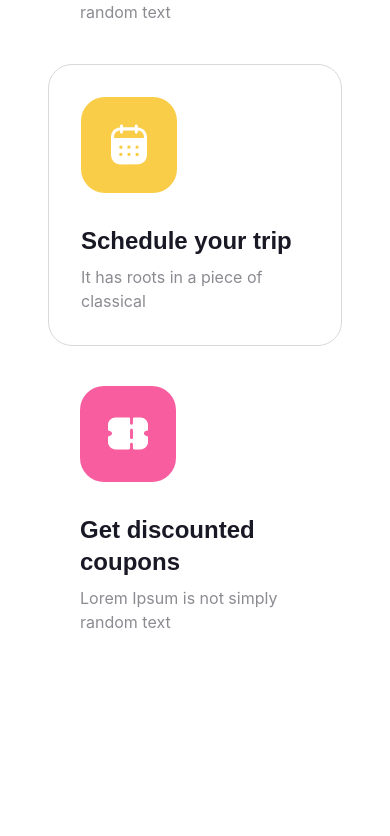
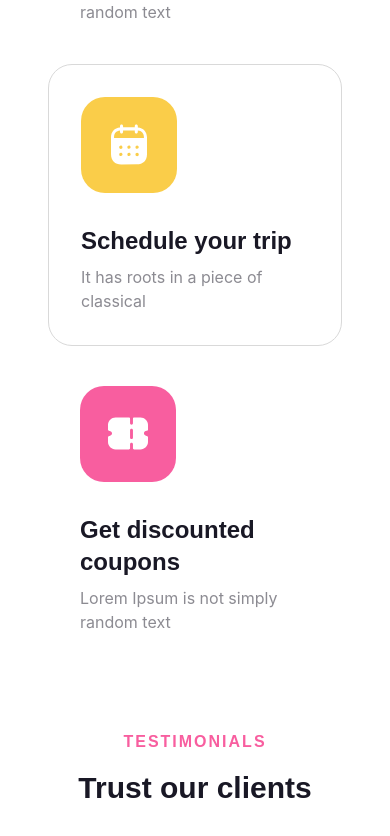
Before and after one commit to ervanervan/travlog, a React (Vite) app: page / in a window 390 px wide. Shown: the part 6532-7368 px from the top of the page. Before the commit the page ends 7230 px from the top, so only its background shows below. Built offline with nearby package versions, Linux system fonts and the light colour scheme.

Commit message:
Finished creating testimonial section on mobile display

```diff
--- a/src/Data.jsx
+++ b/src/Data.jsx
@@ -10,6 +10,7 @@ import icon from "./assets/icon-star.svg";
 import iconfeature1 from "./assets/icon-location.svg";
 import iconfeature2 from "./assets/icon-calendar.svg";
 import iconfeature3 from "./assets/icon-discount.svg";
+import iconTestimonial from "./assets/icon-starTestimonial.svg";
 
 export const DATA_CATEGORIES = [
   {
@@ -109,3 +110,30 @@ export const DATA_FEATURES = [
     color: "#F85E9F",
   },
 ];
+
+export const DATA_TESTIMONIALS = [
+  {
+    id: 1,
+    name: "Mark Smith",
+    work: "Travel Enthusiast",
+    iconTestimonial: iconTestimonial,
+    testimonial:
+      "Contrary to popular belief, Lorem Ipsum is not simply random text. It has roots in a piece of classical Latin literature from 45 BC.",
+  },
+  {
+    id: 2,
+    name: "Ervan",
+    work: "Travel Enthusiast",
+    iconTestimonial: iconTestimonial,
+    testimonial:
+      "Contrary to popular belief, Lorem Ipsum is not simply random text. It has roots in a piece of classical Latin literature from 45 BC.",
+  },
+  {
+    id: 3,
+    name: "Creative",
+    work: "Travel Enthusiast",
+    iconTestimonial: iconTestimonial,
+    testimonial:
+      "Contrary to popular belief, Lorem Ipsum is not simply random text. It has roots in a piece of classical Latin literature from 45 BC.",
+  },
+];
--- /dev/null
+++ b/src/components/Testimonial.jsx
@@ -0,0 +1,18 @@
+import React from "react";
+
+export default function Testimonial() {
+  return (
+    <section className="">
+      <div className="px-4 py-8">
+        <div className="text-center">
+          <h3 className="font-bold text-textSecondary text-base uppercase tracking-[2px] mb-4">
+            Testimonials
+          </h3>
+          <h2 className="text-textBlack font-bold text-3xl">
+            Trust our clients
+          </h2>
+        </div>
+      </div>
+    </section>
+  );
+}
--- a/src/pages/HomePage.jsx
+++ b/src/pages/HomePage.jsx
@@ -5,6 +5,7 @@ import Service from "../components/Service";
 import Destination from "../components/Destination";
 import TravelPoint from "../components/TravelPoint";
 import Features from "../components/Features";
+import Testimonial from "../components/Testimonial";
 
 const HomePage = () => {
   return (
@@ -15,6 +16,7 @@ const HomePage = () => {
       <Destination />
       <TravelPoint />
       <Features />
+      <Testimonial />
     </>
   );
 };
```
Also changed, not shown: src/assets/icon-starTestimonial.svg (added).
